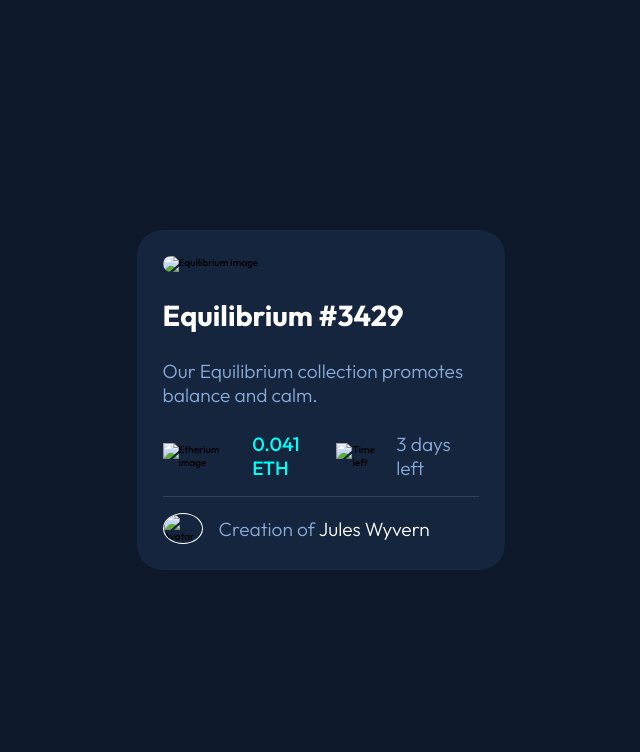
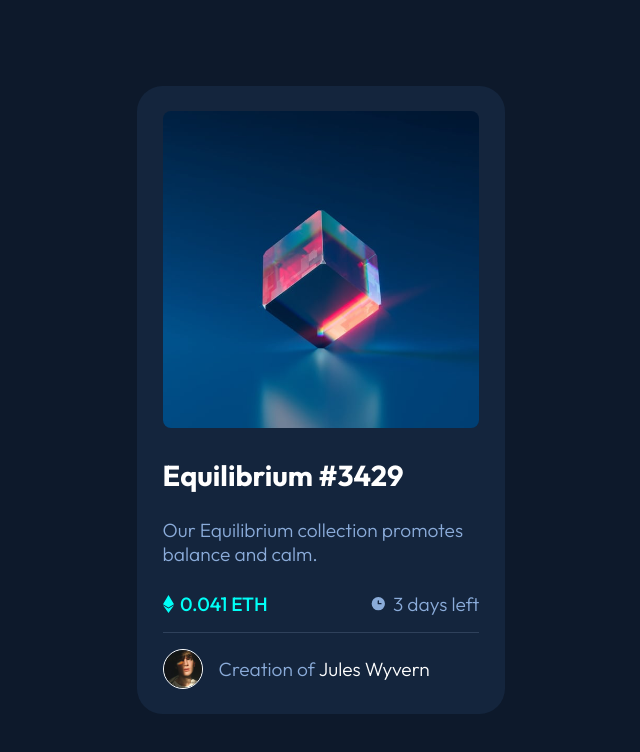
Before and after one commit to DanielMejiaB/frontend-mentor-2, a plain HTML site: page index.html in a window 1280 px wide. Shown: the whole page, without its empty margins (319-959 px from the left). Drawn offline with Linux system fonts and the light colour scheme.

Commit message:
added images

```diff
--- a/index.html
+++ b/index.html
@@ -19,8 +19,8 @@
 
             </div>
             <figure class="figure">
-                <img class="equilibrium" src="../images/image-equilibrium.jpg" alt="Equilibrium image">
-                <img class="view" src="../images/icon-view.svg" alt="Eye icon">
+                <img class="equilibrium" src="./images/image-equilibrium.jpg" alt="Equilibrium image">
+                <img class="view" src="./images/icon-view.svg" alt="Eye icon">
             </figure>
             <div class="desc">
                 <header class="title">
@@ -29,16 +29,16 @@
                 <p>Our Equilibrium collection promotes balance and calm.</p>
                 <section class="price_time">
                     <div class="label">
-                        <img src="../images/icon-ethereum.svg" alt="Etherium image">
+                        <img src="./images/icon-ethereum.svg" alt="Etherium image">
                         <p class="price">0.041 ETH</p>
                     </div>
                     <div class="label">
-                        <img src="../images/icon-clock.svg" alt="Time left">
+                        <img src="./images/icon-clock.svg" alt="Time left">
                         <p class="time">3 days left</p>
                     </div>
                 </section>
                 <section class="creator">
-                    <img src="../images/image-avatar.png" alt="Avatar">
+                    <img src="./images/image-avatar.png" alt="Avatar">
                     <p class="creator-text">Creation of <span>Jules Wyvern</span></p>
                 </section>
             </div>
```
Also changed, not shown: images/favicon-32x32.png (added), images/icon-clock.svg (added), images/icon-ethereum.svg (added), images/icon-view.svg (added), images/image-avatar.png (added), images/image-equilibrium.jpg (added).
